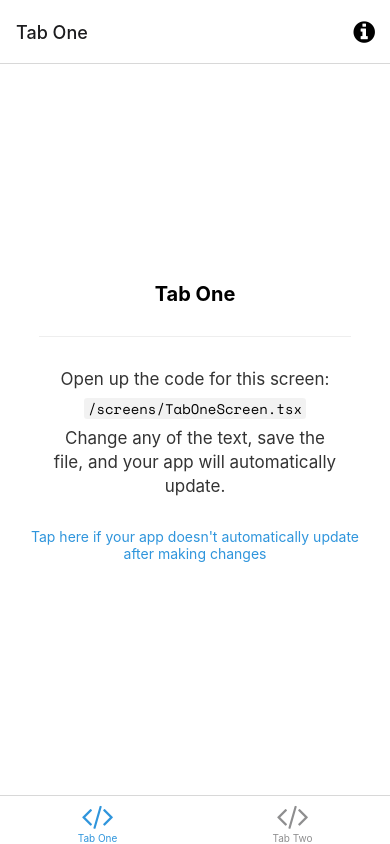
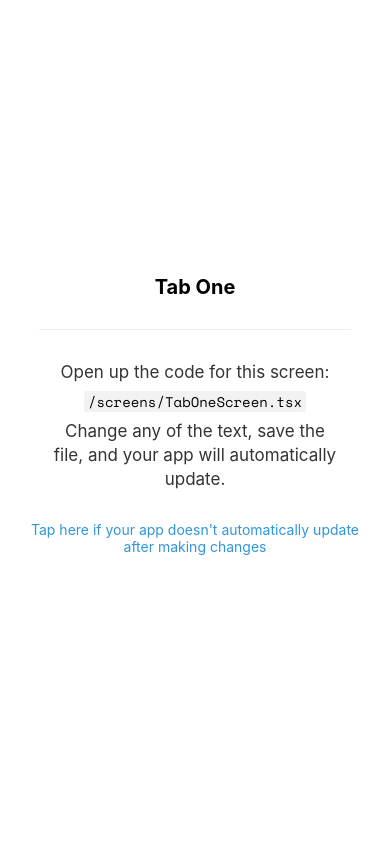
Before and after one commit to Toriong/insights, a React Native app: screen /TabOne in a window 390 px wide. Built offline with nearby package versions, Linux system fonts and the light colour scheme; what expo-linking would draw is missing.

Commit message:
creating the intro page, wip

```diff
--- a/navigation/index.tsx
+++ b/navigation/index.tsx
@@ -55,18 +55,26 @@
 
 function BottomTabNavigator() {
   const colorScheme = useColorScheme();
+  const isUserSignedIn = !!localStorage.getItem("user")
+
+  // don't show bottom tab when the user is on the intro page
+
+  // don't show the header when the user is not on their home page
 
   return (
     <BottomTab.Navigator
       initialRouteName="TabOne"
       screenOptions={{
         tabBarActiveTintColor: Colors[colorScheme].tint,
+        headerShown: isUserSignedIn
       }}>
       <BottomTab.Screen
         name="TabOne"
         component={TabOneScreen}
         options={({ navigation }: RootTabScreenProps<'TabOne'>) => ({
-          title: 'Tab One',
+          tabBarStyle:{
+            display: isUserSignedIn ? 'flex' : 'none'
+          },
           tabBarIcon: ({ color }) => <TabBarIcon name="code" color={color} />,
           headerRight: () => (
             <Pressable
```
